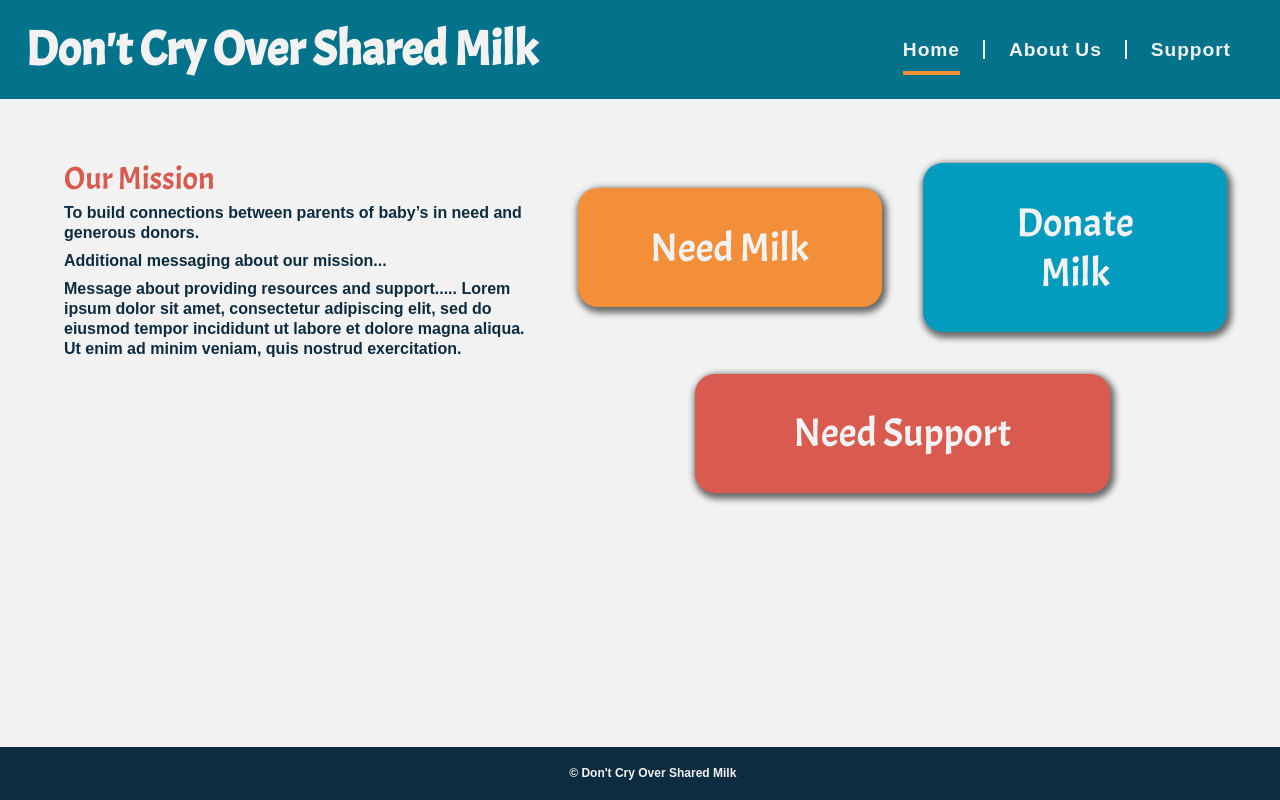
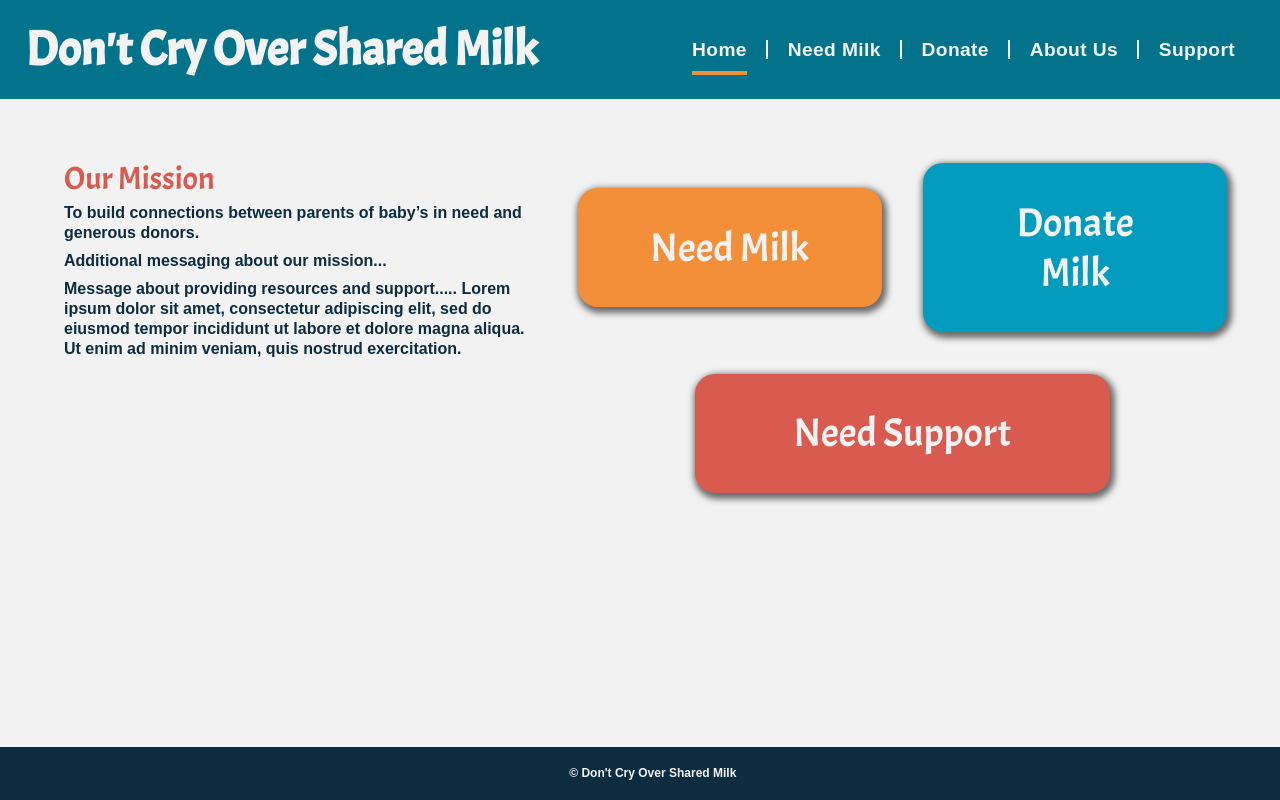
Before and after one commit to Shared-Milk/shared-milk-ui, a React (Create React App) app: page / in a window 1280 px wide. Built offline with nearby package versions, Linux system fonts and the light colour scheme; a web font is replaced by a local one.

Commit message:
Update nav bar menu pages

```diff
--- a/src/Components/Header/Header.js
+++ b/src/Components/Header/Header.js
@@ -1,16 +1,23 @@
 import './Header.scss';
-import { NavLink } from 'react-router-dom';
+import { NavLink, Link } from 'react-router-dom';
 
 const Header = () => {
   return (
     <header>
       <section className='logo'>
-        <h1 tabIndex='0' className='nav'>Don't Cry Over Shared Milk</h1>
+        <Link exact to='/'><h1 className='nav'>Don't Cry Over Shared Milk</h1>
+        </Link>
       </section>
       <nav>
         <ul className='menu'>
           <li>
             <NavLink exact to='/' className='nav'>Home</NavLink>
+          </li>
+          <li>
+            <NavLink exact to='/need-milk' className='nav'>Need Milk</NavLink>
+          </li>
+          <li>
+            <NavLink exact to='/donate' className='nav'>Donate</NavLink>
           </li>
           <li>
             <NavLink exact to='/about-us' className='nav'>About Us</NavLink>
--- a/src/Components/Header/Header.scss
+++ b/src/Components/Header/Header.scss
@@ -40,9 +40,9 @@ header {
 
     li {
       color: v.$offWhite;
-      letter-spacing: 0.05em;
+      letter-spacing: 0.02em;
       position: relative;
-      padding: 0 10%;
+      padding: 0 5%;
       border-right: 2px solid v.$offWhite;
       font-size: 1.2em;
       font-weight: 600;
```
